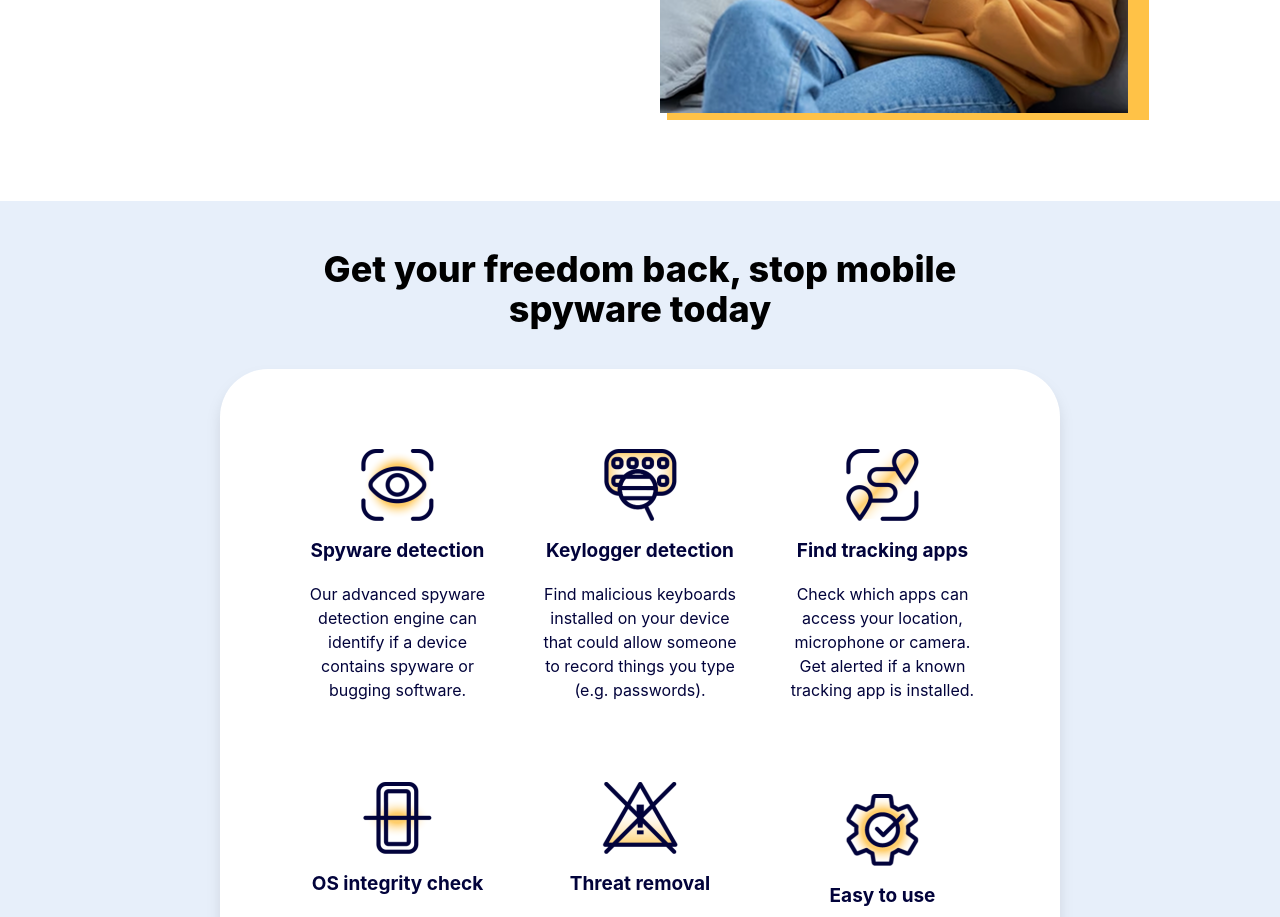
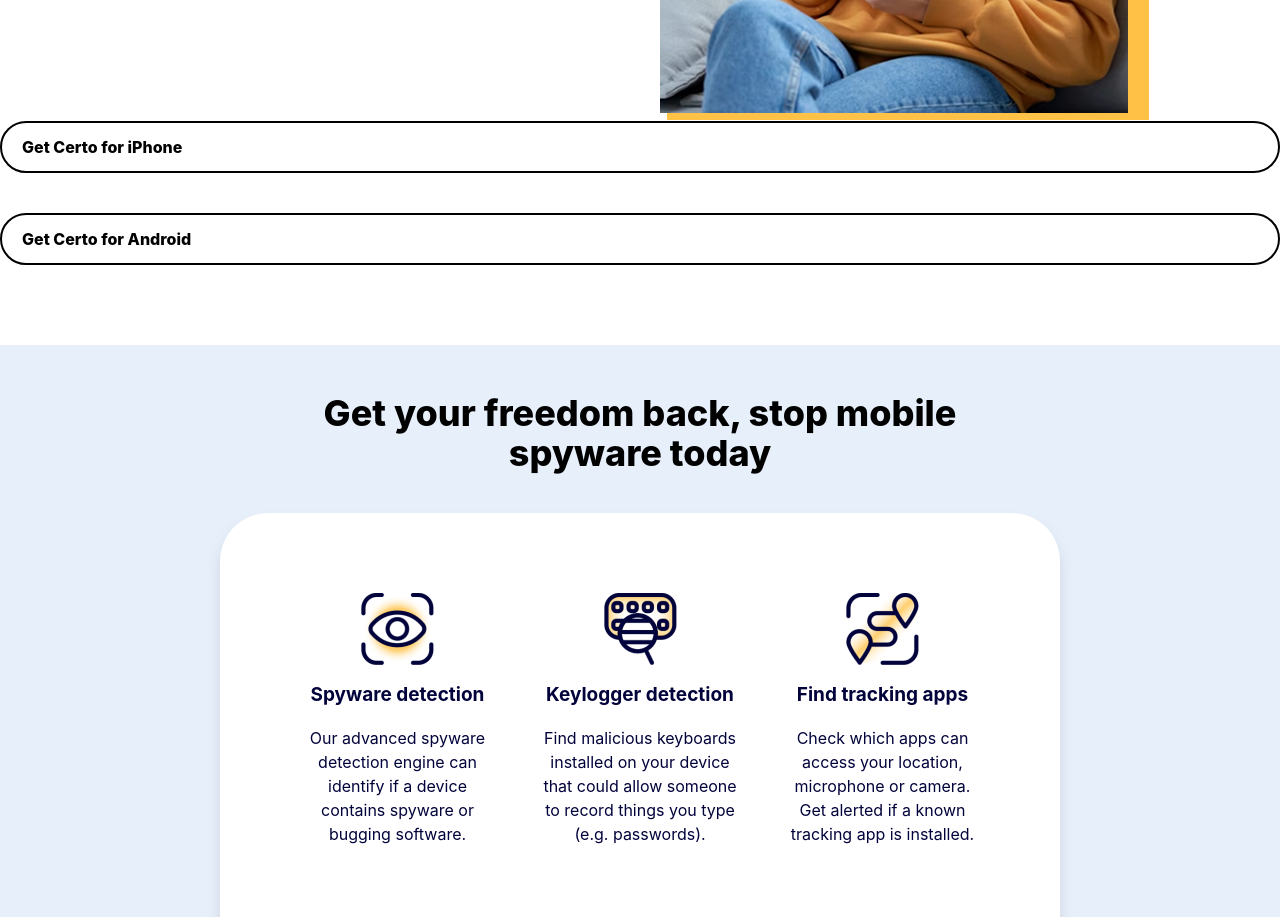
Before and after one commit to riemetoba/certo-react, a React (Vite) app: page / in a window 1280 px wide. Shown: the part 2100-3017 px from the top of the page. Built offline with nearby package versions, Linux system fonts and the light colour scheme.

Commit message:
add: button in experience.jsx

```diff
--- a/src/components/layouts/Experience.jsx
+++ b/src/components/layouts/Experience.jsx
@@ -1,7 +1,10 @@
 import Container from "../Container";
 import Flex from "../Flex";
 import Image from "../Image";
+import Button from "../Button";
+import { FaArrowRightLong } from "react-icons/fa6";
 import experience from "../../assets/experience.png"
+
 
 
 export default function Experience() {
@@ -17,6 +20,16 @@ export default function Experience() {
             <Image src={experience}/>
            </div>
         </Flex>
+           <div className={"flex flex-col gap-y-10"}>
+          <Button className="py-3 px-5 border-2 hover:bg-[#FFC247] hover:border-[#FFC247] duration-300 font-Inter font-extrabold rounded-[42px] cursor-pointer bg-transparent flex items-center group">
+            Get Certo for iPhone
+            <FaArrowRightLong className="group-hover:ml-3 opacity-0 group-hover:opacity-100 duration-300" />
+          </Button>
+          <Button className="py-3 px-5 border-2 hover:bg-[#FFC247] hover:border-[#FFC247] duration-300 font-Inter font-extrabold rounded-[42px] cursor-pointer bg-transparent flex items-center group">
+            Get Certo for Android
+            <FaArrowRightLong className="group-hover:ml-3 opacity-0 group-hover:opacity-100 duration-300" />
+          </Button>
+        </div>
        </Container>
     </section>
   )
```
